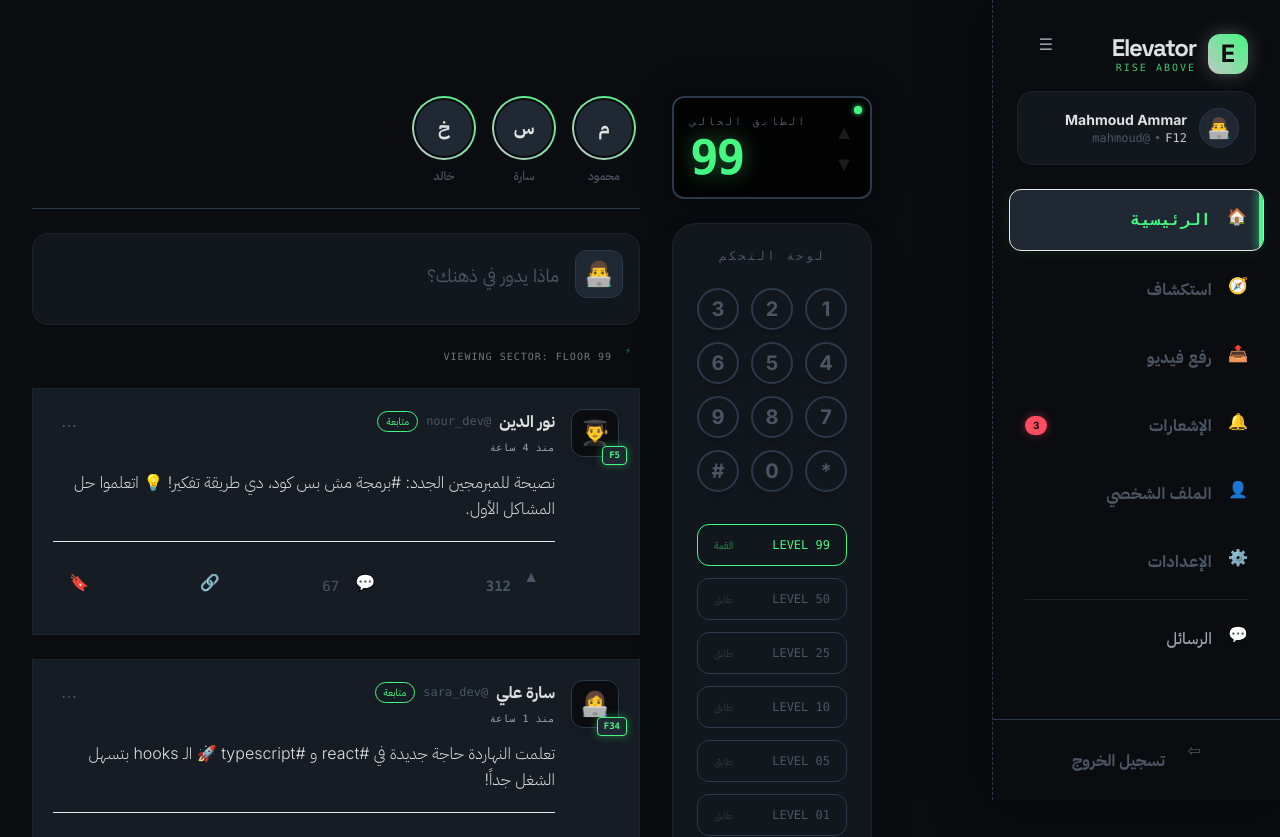
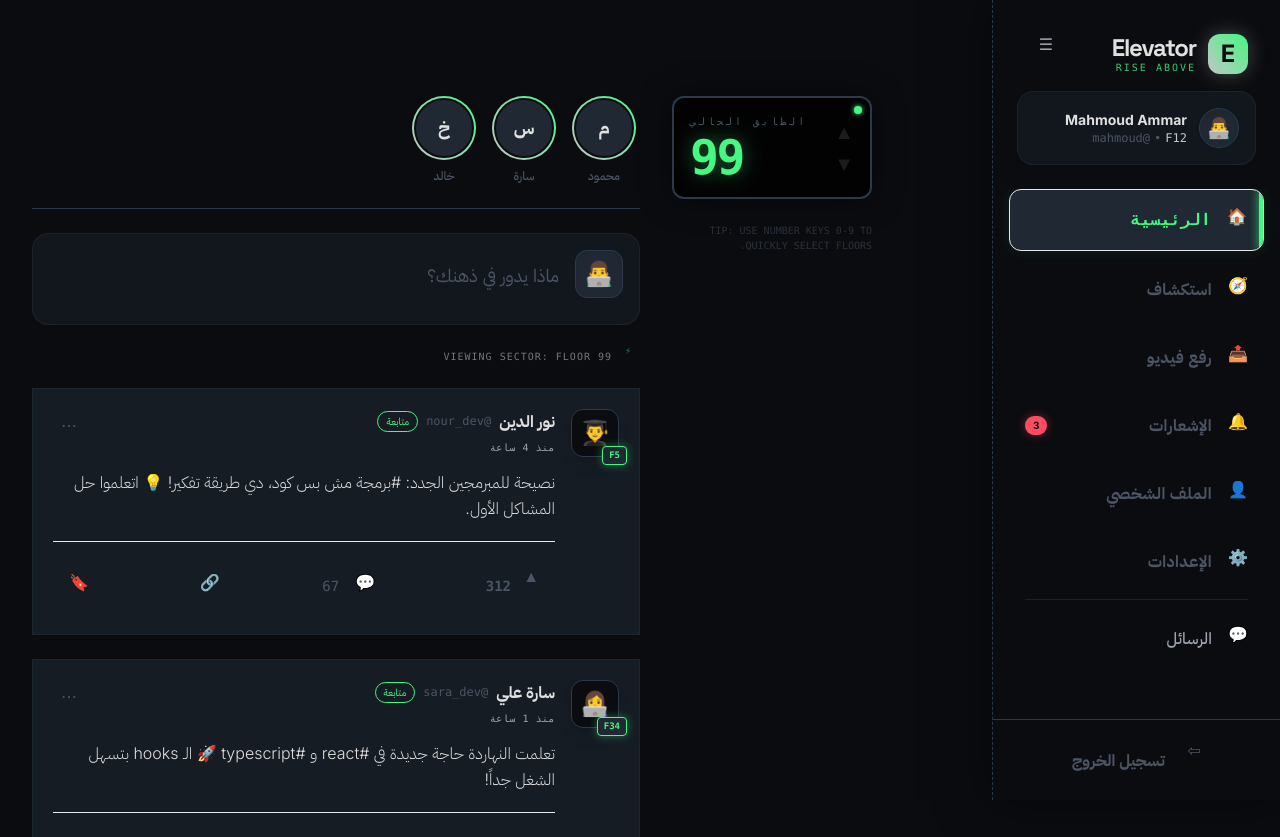
Before and after one commit to mahmoud-ammar584/elevator, a React (Vite) app: page / in a window 1280 px wide. Shown: the top 837 px of the page. Built offline with nearby package versions, Linux system fonts and the light colour scheme.

Commit message:
Remove Elevator Control Panel while keeping HUD and animations

```diff
--- a/src/components/elevator/ElevatorSimulation.tsx
+++ b/src/components/elevator/ElevatorSimulation.tsx
@@ -1,6 +1,5 @@
 import React from 'react';
 import FloorDisplay from './FloorDisplay';
-import ElevatorPanel from './ElevatorPanel';
 import DoorSystem from './DoorSystem';
 import { useUIStore } from '../../store/uiStore';
 
@@ -9,10 +8,9 @@ export default function ElevatorSimulation() {
 
     return (
         <div className="flex flex-col gap-6 items-center lg:items-end">
-            {/* Visual Simulation UI (Panel + Display) */}
+            {/* Visual Simulation UI (Display) */}
             <div className="sticky top-24 space-y-6">
                 <FloorDisplay />
-                <ElevatorPanel />
             </div>
 
             {/* The Global Overlay Doors */}
```
